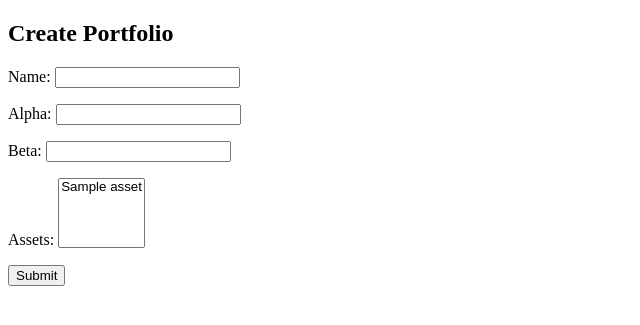
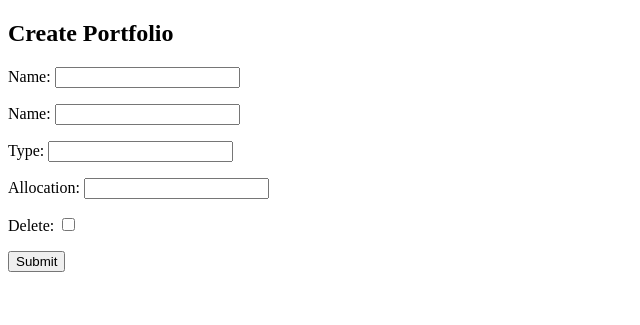
Before and after one commit to Abhiteja22/FYP, a Django app: page /portfolio/new/ in a window 1280 px wide. Shown: the top 325 px of the page, without its empty margins (0-640 px from the left). Run offline with Django 4.2, Linux system fonts and the light colour scheme; a user stored in the database is signed in; tables that the repository leaves empty hold one stand-in row (values such as "Sample post").

Commit message:
Added 3 features
- Portfolio Create
- Portfolio View
- 50% of Portfolio update

```diff
--- a/fyp/app/forms.py
+++ b/fyp/app/forms.py
@@ -1,7 +1,8 @@
 from django import forms
-from .models import Portfolio
+from .models import Asset, Portfolio
 from django.contrib.auth.models import User
 from django.contrib.auth.forms import UserCreationForm
+from django.forms import inlineformset_factory
 
 class UserRegisterForm(UserCreationForm):
     email = forms.EmailField()
@@ -10,7 +11,15 @@ class UserRegisterForm(UserCreationForm):
         model = User
         fields = ['username', 'email', 'password1', 'password2']
 
+class AssetForm(forms.ModelForm):
+    class Meta:
+        model = Asset
+        fields = ['name', 'type', 'allocation']
+
 class PortfolioForm(forms.ModelForm):
     class Meta:
         model = Portfolio
-        fields = ['name', 'alpha', 'beta', 'assets']
+        fields = ['name']
+
+# Create a formset for assets within a portfolio
+AssetFormSet = inlineformset_factory(Portfolio, Asset, form=AssetForm, extra=1)
--- a/fyp/app/models.py
+++ b/fyp/app/models.py
@@ -21,28 +21,28 @@ class Profile(models.Model):
     def __str__(self):
         return self.user.username
 
-class Asset(models.Model):
+class Portfolio(models.Model):
+    user = models.ForeignKey(User, on_delete=models.CASCADE)
     name = models.CharField(max_length=100)
-    type = models.CharField(max_length=100)  # E.g., stocks, bonds, etc.
-    ticker = models.CharField(max_length=10)
-    #value = models.DecimalField(max_digits=10, decimal_places=2) # Adjust this field later
-    allocation = models.DecimalField(max_digits=5, decimal_places=2)  # Percentage of the asset in the portfolio
-    alpha = models.DecimalField(max_digits=5, decimal_places=2)
-    beta = models.DecimalField(max_digits=5, decimal_places=2)
-    # historical_performance = models.JSONField(null=True, blank=True)
-    # JSONField can be useful to store a variety of performance data without creating a complex relational structure
+    # risk = models.DecimalField(max_digits=5, decimal_places=2, null=True, blank=True) #Adjust this value later
+    alpha = models.DecimalField(max_digits=5, decimal_places=2, null=True, blank=True)
+    beta = models.DecimalField(max_digits=5, decimal_places=2, null=True, blank=True)
+    creation_date = models.DateField(auto_now_add=True)
 
     def __str__(self):
         return self.name
 
-class Portfolio(models.Model):
-    user = models.ForeignKey(User, on_delete=models.CASCADE)
+class Asset(models.Model):
     name = models.CharField(max_length=100)
-    assets = models.ManyToManyField('Asset', related_name='portfolios')
-    # risk = models.DecimalField(max_digits=5, decimal_places=2, null=True, blank=True) #Adjust this value later
-    alpha = models.DecimalField(max_digits=5, decimal_places=2, null=True, blank=True)
-    beta = models.DecimalField(max_digits=5, decimal_places=2, null=True, blank=True)
-    creation_date = models.DateField(auto_now_add=True)
+    type = models.CharField(max_length=100)  # E.g., stocks, bonds, etc.
+    ticker = models.CharField(max_length=10, null=True)
+    #value = models.DecimalField(max_digits=10, decimal_places=2) # Adjust this field later
+    allocation = models.DecimalField(max_digits=5, decimal_places=2)  # Percentage of the asset in the portfolio
+    alpha = models.DecimalField(max_digits=5, decimal_places=2, null=True)
+    beta = models.DecimalField(max_digits=5, decimal_places=2, null=True)
+    portfolio = models.ForeignKey(Portfolio, related_name='assets', on_delete=models.CASCADE, null=True)
+    # historical_performance = models.JSONField(null=True, blank=True)
+    # JSONField can be useful to store a variety of performance data without creating a complex relational structure
 
     def __str__(self):
         return self.name
--- a/fyp/app/templates/portfolio/portfolio_form.html
+++ b/fyp/app/templates/portfolio/portfolio_form.html
@@ -5,6 +5,7 @@
   <form method="post">
     {% csrf_token %}
     {{ form.as_p }}
+    {{ formset.as_p }}
     <button type="submit">Submit</button>
   </form>
 {% endblock %}
--- a/fyp/app/urls.py
+++ b/fyp/app/urls.py
@@ -5,8 +5,8 @@ urlpatterns = [
     path('', views.main, name='main'),
     path('register/', views.register, name='register'),
     path('portfolios/', views.portfolio_list, name='portfolio_list'),
-    path('portfolio/new/', views.portfolio_create, name='portfolio_new'),
-    path('portfolio/<int:pk>/edit/', views.portfolio_update, name='portfolio_edit'),
+    path('portfolio/new/', views.portfolio_create, name='portfolio_create'),
+    path('portfolio/<int:pk>/edit/', views.portfolio_update, name='portfolio_update'),
     path('app/', views.app, name='app'),
     path('stocks/', views.stocks, name='stocks'),
     path('stocks/details/<int:id>', views.details, name='details')
--- a/fyp/app/views.py
+++ b/fyp/app/views.py
@@ -4,10 +4,11 @@ from django.shortcuts import render, redirect
 from django.contrib import messages
 from django.contrib.auth.decorators import login_required
 from .models import Stock, Portfolio
-from .forms import UserRegisterForm, PortfolioForm
+from .forms import AssetFormSet, UserRegisterForm, PortfolioForm
 
 # Create your views here.
 
+@login_required
 def main(request):
     template = loader.get_template("main.html")
     return HttpResponse(template.render())
@@ -48,16 +49,20 @@ def register(request):
 def portfolio_create(request):
     if request.method == 'POST':
         form = PortfolioForm(request.POST)
-        if form.is_valid():
+        formset = AssetFormSet(request.POST)
+        if form.is_valid() and formset.is_valid():
             portfolio = form.save(commit=False)
             portfolio.user = request.user
             portfolio.save()
-            form.save_m2m()  # For saving ManyToMany relations
-            return redirect('portfolio_detail', pk=portfolio.pk)
+            formset.instance = portfolio
+            formset.save()
+            return redirect('portfolio_list')
     else:
         form = PortfolioForm()
-    return render(request, 'portfolio/portfolio_form.html', {'form': form})
+        formset = AssetFormSet()
+    return render(request, 'portfolio/portfolio_form.html', {'form': form, 'formset': formset})
 
+# TODO
 @login_required
 def portfolio_update(request, pk):
     portfolio = Portfolio.objects.get(pk=pk, user=request.user)
--- a/fyp/fyp/settings.py
+++ b/fyp/fyp/settings.py
@@ -29,6 +29,11 @@ ALLOWED_HOSTS = []
 
 MESSAGE_STORAGE = 'django.contrib.messages.storage.cookie.CookieStorage'
 
+LOGIN_URL = 'login'
+
+LOGIN_REDIRECT_URL = 'main'
+
+LOGOUT_REDIRECT_URL = 'login'
 
 # Application definition
 
```
Also changed, not shown: fyp/app/admin.py (+13 -1 lines), fyp/app/templates/main.html (+7 -12 lines), fyp/app/templates/main_initial.html (added, +15 -0 lines), fyp/app/migrations/0004_remove_portfolio_assets_asset_portfolio.py (added), fyp/app/migrations/0005_alter_asset_alpha_alter_asset_beta_and_more.py (added).
